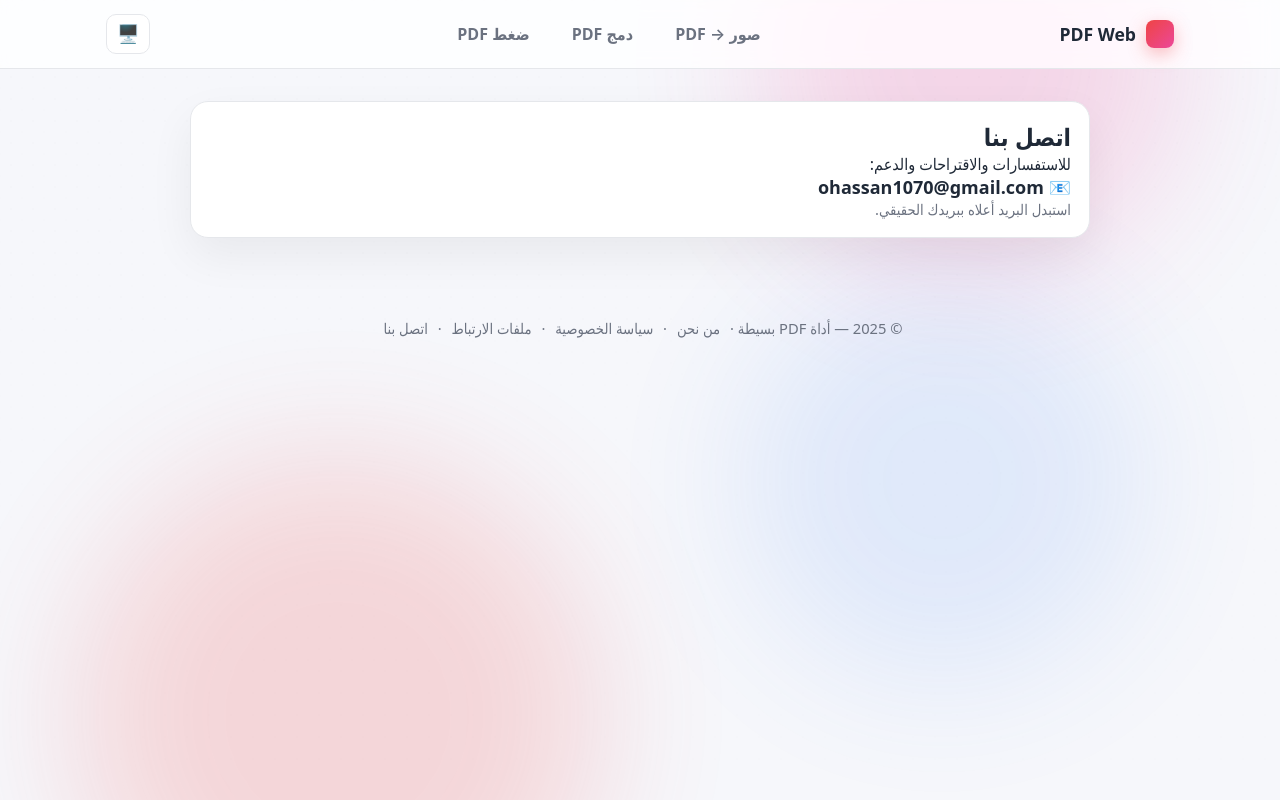
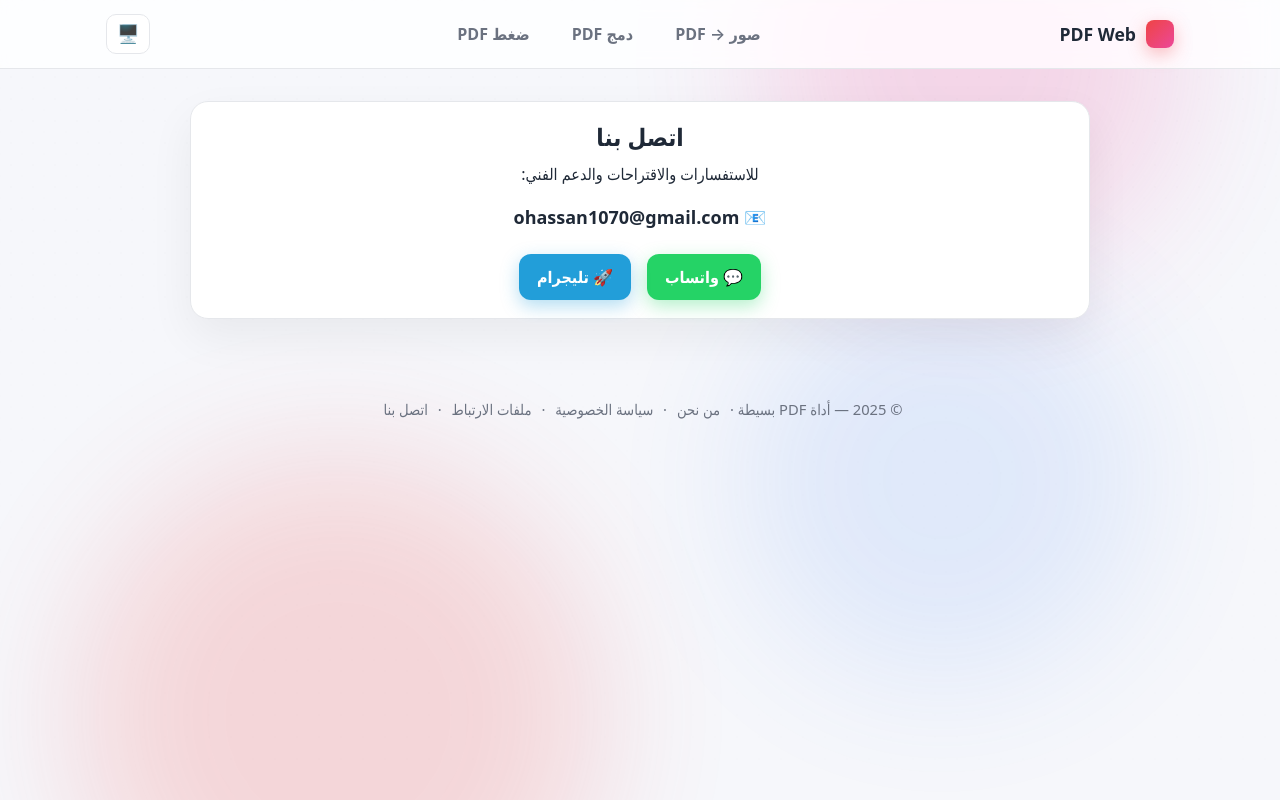
Before and after one commit to omerhass/pdfwebb, a FastAPI app: page /contact in a window 1280 px wide. Run offline with FastAPI, Linux system fonts and the light colour scheme.

```diff
--- a/templates/contact.html
+++ b/templates/contact.html
@@ -2,11 +2,63 @@
 {% block content %}
 <section class="hero">
   <div class="container">
-    <div class="card" style="max-width:900px;margin:auto">
-      <h1>اتصل بنا</h1>
-      <p>للاستفسارات والاقتراحات والدعم:</p>
-      <p style="font-size:18px;font-weight:bold">📧 ohassan1070@gmail.com</p>
-      <p class="sub">استبدل البريد أعلاه ببريدك الحقيقي.</p>
+    <div class="card" style="max-width:900px;margin:auto; text-align:center;">
+
+      <h1 style="margin-bottom:10px;">اتصل بنا</h1>
+      <p style="margin-bottom:20px;">للاستفسارات والاقتراحات والدعم الفني:</p>
+
+      <!-- البريد -->
+      <p style="font-size:18px;font-weight:bold;margin-bottom:25px;">
+        📧 ohassan1070@gmail.com
+      </p>
+
+      <!-- أزرار التواصل -->
+      <div style="display:flex; justify-content:center; gap:16px; flex-wrap:wrap;">
+
+        <!-- زر واتساب -->
+        <a href="https://wa.me/905000000000" target="_blank"
+           style="
+             background:#25D366;
+             color:white;
+             padding:12px 18px;
+             border-radius:12px;
+             font-size:16px;
+             display:flex;
+             align-items:center;
+             gap:8px;
+             text-decoration:none;
+             font-weight:600;
+             box-shadow:0 6px 18px rgba(37,211,102,.35);
+             transition:.2s;
+           "
+           onmouseover="this.style.transform='translateY(-3px)'"
+           onmouseout="this.style.transform='translateY(0)'">
+          💬 واتساب
+        </a>
+
+        <!-- زر تليجرام -->
+        <a href="https://t.me/qjmm3" target="_blank"
+           style="
+             background:#229ED9;
+             color:white;
+             padding:12px 18px;
+             border-radius:12px;
+             font-size:16px;
+             display:flex;
+             align-items:center;
+             gap:8px;
+             text-decoration:none;
+             font-weight:600;
+             box-shadow:0 6px 18px rgba(34,158,217,.35);
+             transition:.2s;
+           "
+           onmouseover="this.style.transform='translateY(-3px)'"
+           onmouseout="this.style.transform='translateY(0)'">
+          🚀 تليجرام
+        </a>
+
+      </div>
+
     </div>
   </div>
 </section>
```
